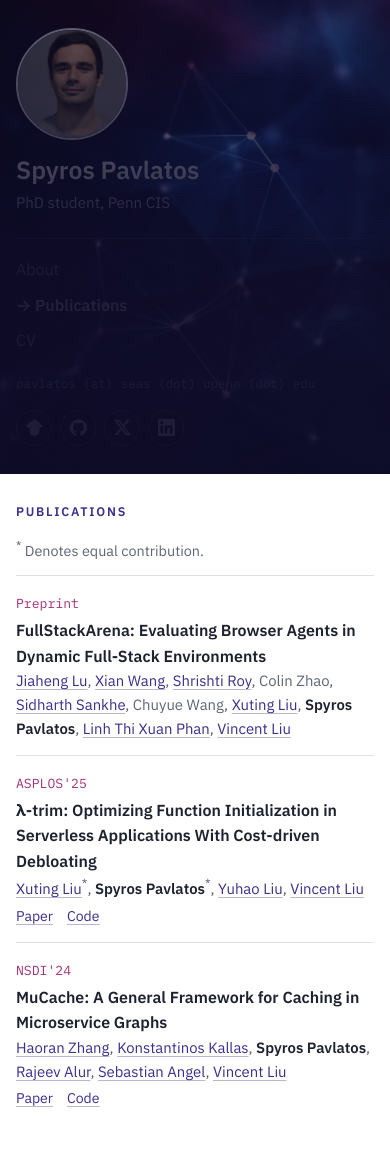
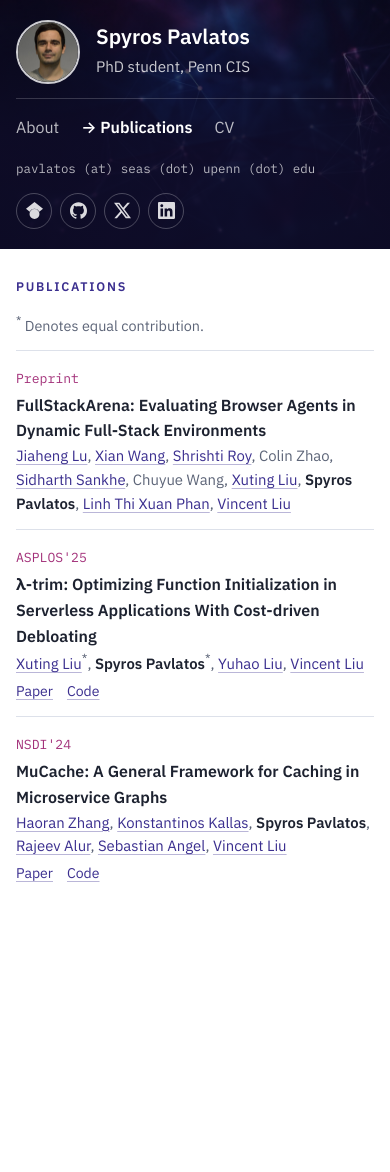
Before and after one commit to spyrospav/spyrospav.github.io, a Jekyll site: the page built from publications.md, in a window 390 px wide. Built offline with Jekyll 4.4.1, drawn with Linux system fonts in a browser that asks for light colours; after the commit the page ends 947 px from its top, so only the background shows below that.

Commit message:
Fix sidebar links on mobile and compact the phone header
On narrow screens the sidebar content was static, so the background
overlay painted over it and swallowed taps.

Co-Authored-By: Claude Opus 5.5 <noreply@anthropic.com>

```diff
--- a/assets/css/site.css
+++ b/assets/css/site.css
@@ -192,7 +192,19 @@ a { color: inherit; }
 
 @media (max-width: 760px) {
   .layout { grid-template-columns: 1fr; }
-  .sidebar-in { position: static; padding: 28px 16px; }
+  /* Stay positioned so the content paints above the .sidebar::before overlay. */
+  .sidebar-in {
+    position: relative;
+    z-index: 1;
+    grid-template-columns: auto minmax(0, 1fr);
+    align-items: center;
+    gap: 14px 16px;
+    padding: 20px 16px;
+  }
+  .avatar img { width: 64px; height: 64px; }
+  .sidebar .name { font-size: 1.3rem; }
+  .sidebar nav, .sidebar .email, .sidebar .social { grid-column: 1 / -1; }
+  .sidebar nav { display: flex; flex-wrap: wrap; gap: 4px 22px; margin-top: 0; padding-top: 12px; }
   .content { padding: 28px 16px 48px; }
   .pub { grid-template-columns: 1fr; gap: 4px; }
   .cover h1 { font-size: 2rem; }
```
